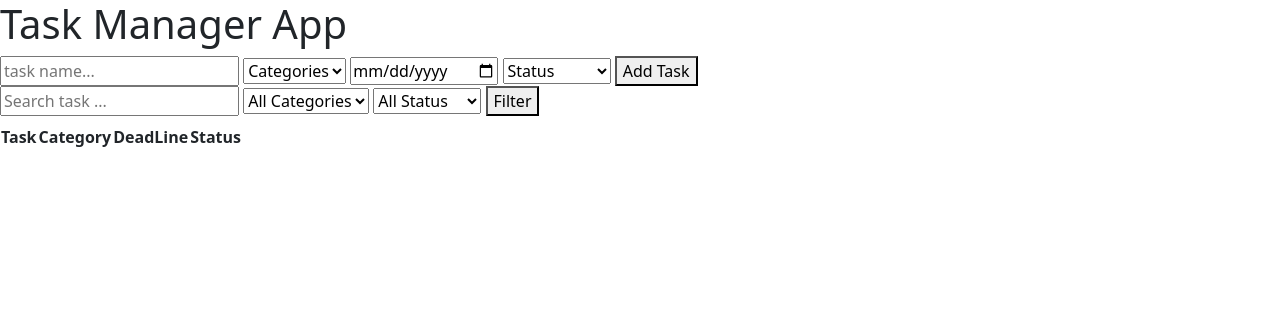
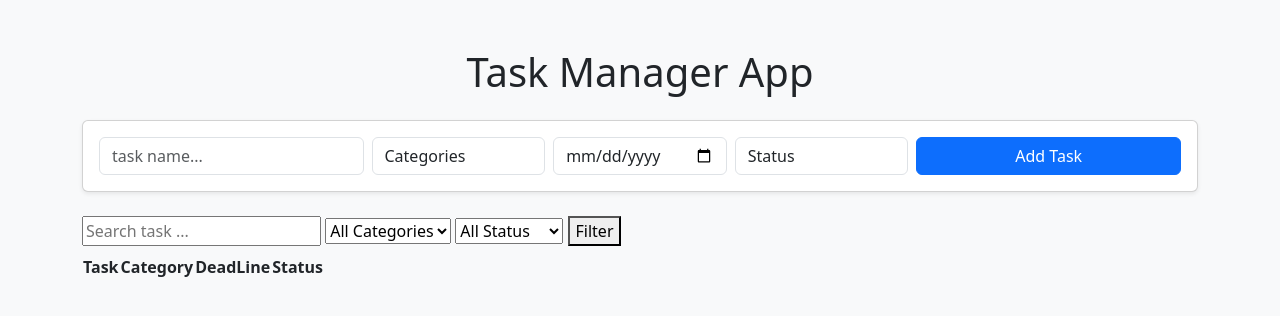
Before and after one commit to ytangt/SBA4-Task-Management-App, a plain HTML site: page index.html in a window 1280 px wide. Drawn offline with nearby package versions, Linux system fonts and the light colour scheme.

Commit message:
improve task input area styel using Bootstrap

```diff
--- a/index.html
+++ b/index.html
@@ -8,35 +8,44 @@
     <link href="https://cdn.jsdelivr.net/npm/bootstrap@5.3.0/dist/css/bootstrap.min.css" rel="stylesheet">
     <script src="https://cdn.jsdelivr.net/npm/bootstrap@5.3.0/dist/js/bootstrap.bundle.min.js"></script>
 </head>
-<body>
-    <main>
-        <h1>Task Manager App</h1>
+<body class="bg-light">
+    <main class="container py-5">
+        <h1 class="text-center mb-4">Task Manager App</h1>
         <!-- 1. Task Input Area -->
-        <div>
-            <input type="text" id="taskInput" placeholder="task name...">
+        <div class="card mb-4 p-3 shadow-sm">
+            <div class="row g-2 align-items-center">
+                <div class="col-3">
+                    <input type="text" id="taskInput" placeholder="task name..." class = "form-control">
+                </div>
                 <!-- Categories  -->
-            <select id="categorySelect">
+                <div class="col-2">
+                    <select id="categorySelect" class="form-control">
                         <option disabled selected>Categories</option>
                         <option value="school">School</option>
                         <option value="work">Work</option>
                         <option value="personal">Personal</option>
                     </select>
+                </div>
 
                 <!-- Deadline  -->
-            <input type="date" id="deadlineInput">
-
+                <div class="col-2">
+                    <input type="date" id="deadlineInput" class="form-control">
+                </div>
                 <!-- Status  -->
-            <select id="statusSelect">
+                <div class="col-2">
+                    <select id="statusSelect"  class="form-control">
                         <option disabled selected>Status</option>
                         <option value="pending">Pending</option>
                         <option value="inprogress">In Progress</option>
                         <option value="completed">Completed</option>
                     </select>
-
+                </div>
                 <!-- Add Task Button  -->
-            <button id = "addTaskBtn">Add Task</button>
+                <div class="col-3">
+                    <button id = "addTaskBtn"  class="btn btn-primary w-100">Add Task</button>
                 </div>
-
+            </div>
+        </div>
         <!-- 2. Task Filter Bar -->
         <div>
              <!-- Search Box -->
```
Lines whose indentation alone changed are shown as unchanged.
